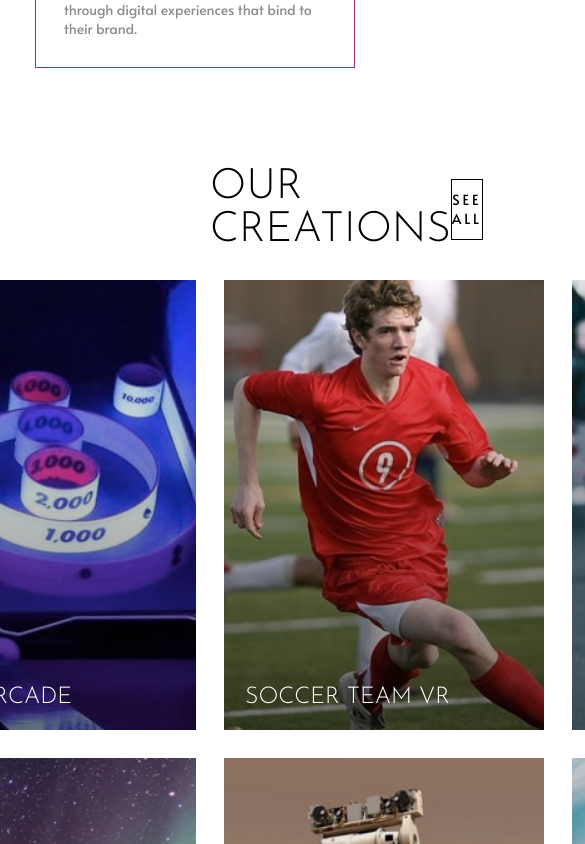
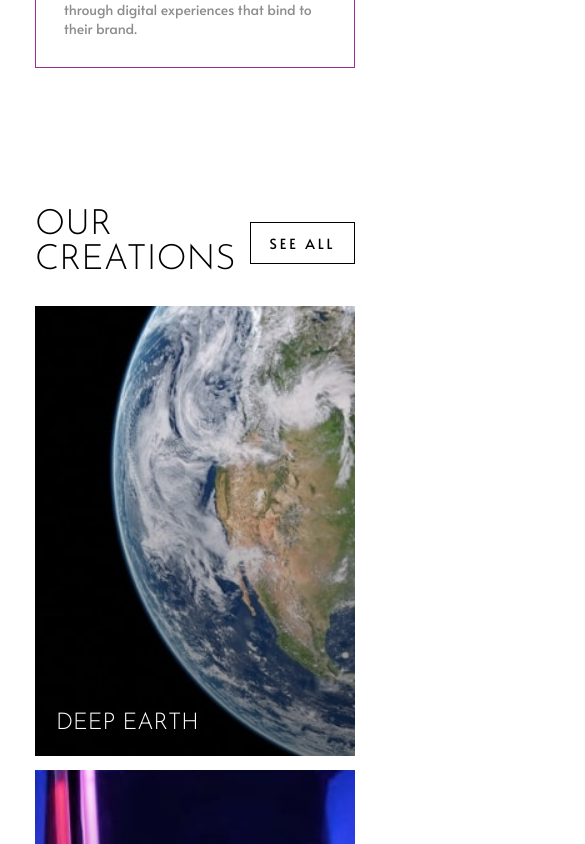
Before and after one commit to TiagoDiass/loopstudios-landing-page, a Next.js app: page / in a window 390 px wide. Shown: the part 1420-2264 px from the top of the page, 585 px wide, since content can reach past the window. Built offline with nearby package versions, Linux system fonts and the light colour scheme.

Commit message:
feat: add responsive styles to our creations section

```diff
--- a/src/styles/pages/home.styles.ts
+++ b/src/styles/pages/home.styles.ts
@@ -176,9 +176,39 @@ export const CreationsSection = styled.section`
       margin-top: 2rem;
 
       display: grid;
-      grid-template-columns: repeat(4, 320px);
+      grid-template-columns: repeat(4, 1fr);
       grid-gap: 2rem;
       justify-content: center;
+    }
+  }
+
+  @media (max-width: 1480px) {
+    .content div.header h3 {
+      font-size: 2.5rem;
+    }
+  }
+
+  @media (max-width: 1440px) {
+    .content div.blocksWrapper {
+      grid-gap: 1rem;
+    }
+  }
+
+  @media (max-width: 1400px) {
+    .content div.blocksWrapper {
+      grid-template-columns: repeat(2, 1fr);
+    }
+  }
+
+  @media (max-width: 960px) {
+    padding: 5rem;
+  }
+
+  @media (max-width: 768px) {
+    padding: 5rem 2.5rem;
+
+    .content div.blocksWrapper {
+      grid-template-columns: 1fr;
     }
   }
 `;
```
